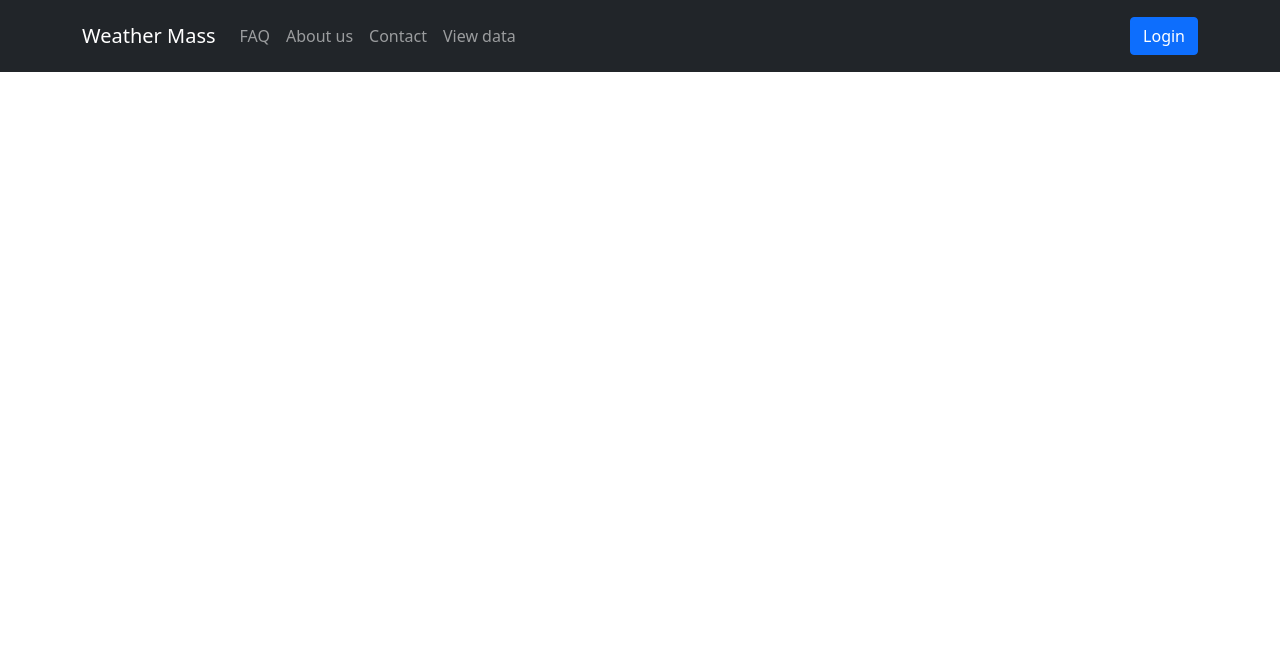
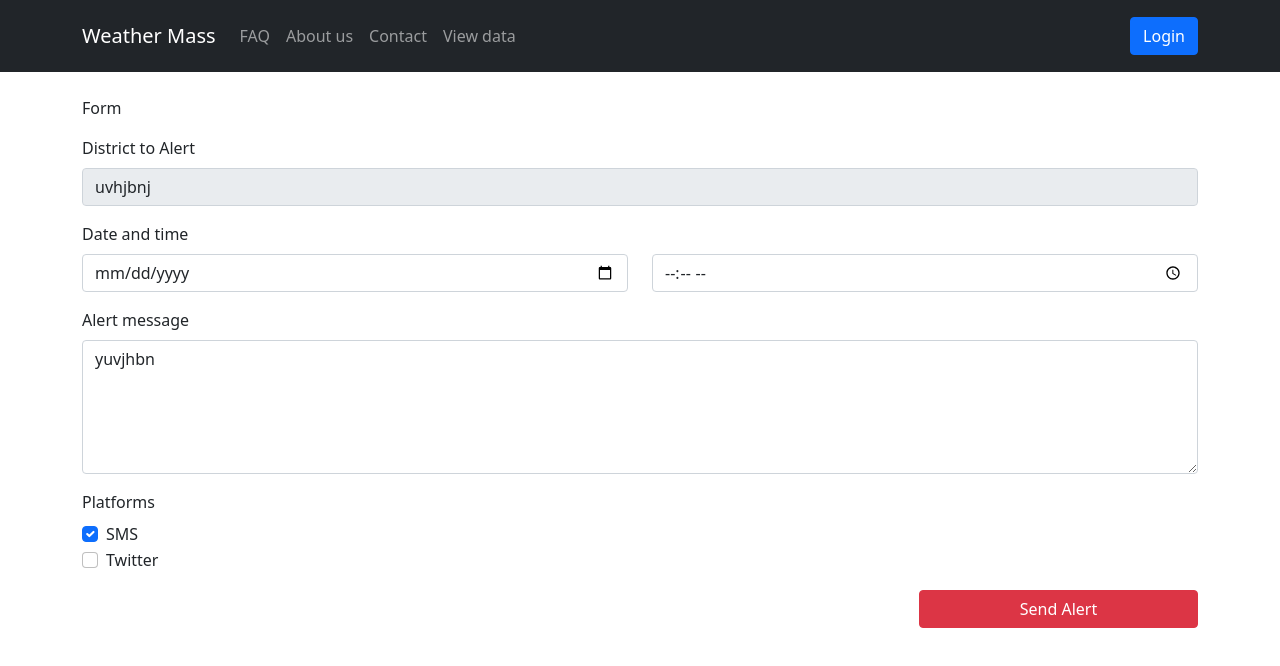
Before and after one commit to krishna1rpr/SIH22, a React (Create React App) app: page /alert/create in a window 1280 px wide. Shown: the top 666 px of the page. Built offline with nearby package versions, Linux system fonts and the light colour scheme.

Commit message:
Form layout created

```diff
--- a/src/App.jsx
+++ b/src/App.jsx
@@ -30,7 +30,7 @@ const App = () => {
                     <Route exact path="/about">
                         <About />
                     </Route>
-                    <Route exact path="/create-alert">
+                    <Route exact path="/alert/create">
                         <CreateAlert />
                     </Route>
                 </Switch>
--- a/src/pages/createAlert/index.jsx
+++ b/src/pages/createAlert/index.jsx
@@ -1,7 +1,68 @@
-import React from "react";
+import React, { useRef } from "react";
+import { Button, Col, Container, Form, Row } from "react-bootstrap";
 
-function CreateAlert() {
-    return <div>CreateAlert</div>;
+function CreateAlert(props) {
+    const { title: cityName = "uvhjbnj", message = "yuvjhbn" } = props;
+
+    const formData = useRef({});
+
+    const formGroupRowClass = "mt-3";
+
+    const AppFormControl = (props) => {
+        const { sm = 12 } = props;
+        return (
+            <Col sm={sm} {...props}>
+                {props.children}
+            </Col>
+        );
+    };
+
+    return (
+        <Container className="mt-4">
+            Form
+            <Form>
+                <Row className={`${formGroupRowClass}`}>
+                    <Form.Label>District to Alert</Form.Label>
+                    <AppFormControl>
+                        <Form.Control readOnly value={cityName} />
+                    </AppFormControl>
+                </Row>
+                <Row className={`${formGroupRowClass}`}>
+                    <Form.Label>Date and time</Form.Label>
+                    <AppFormControl sm={6}>
+                        <Form.Control type="date" className="col-6" />
+                    </AppFormControl>
+                    <AppFormControl sm={6}>
+                        <Form.Control type="time" className="col-6" />
+                    </AppFormControl>
+                </Row>
+                <Row className={`${formGroupRowClass}`}>
+                    <Form.Label>Alert message</Form.Label>
+                    <AppFormControl>
+                        <Form.Control
+                            as="textarea"
+                            rows={5}
+                            defaultValue={message}
+                        />
+                    </AppFormControl>
+                </Row>
+                <Row className={`${formGroupRowClass}`}>
+                    <Form.Label>Platforms</Form.Label>
+                    <AppFormControl>
+                        <Form.Check checked type="checkbox" label={`SMS`} />
+                        <Form.Check type="checkbox" label={`Twitter`} />
+                    </AppFormControl>
+                </Row>
+                <Row className={`${formGroupRowClass}`}>
+                    <AppFormControl>
+                        <Button variant="danger" className="w-25 float-end">
+                            Send Alert
+                        </Button>
+                    </AppFormControl>
+                </Row>
+            </Form>
+        </Container>
+    );
 }
 
 export default CreateAlert;
```
